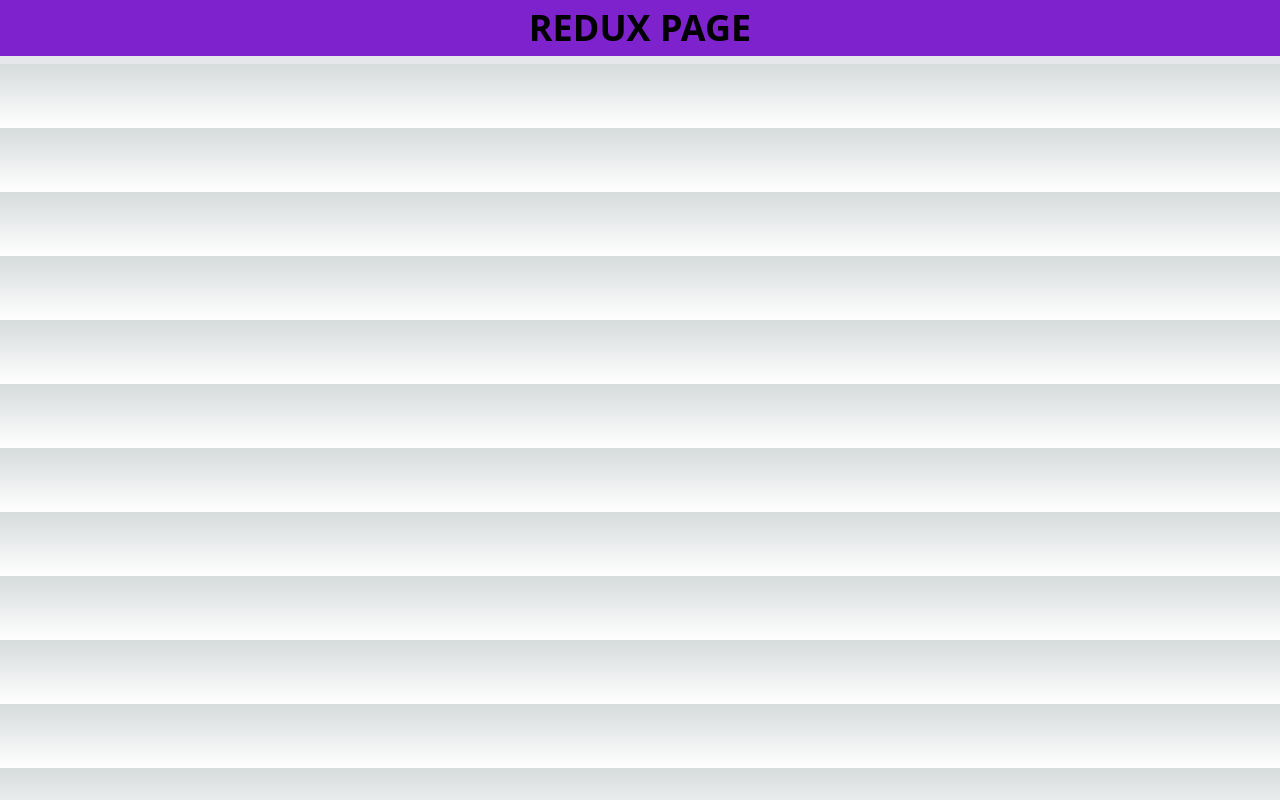
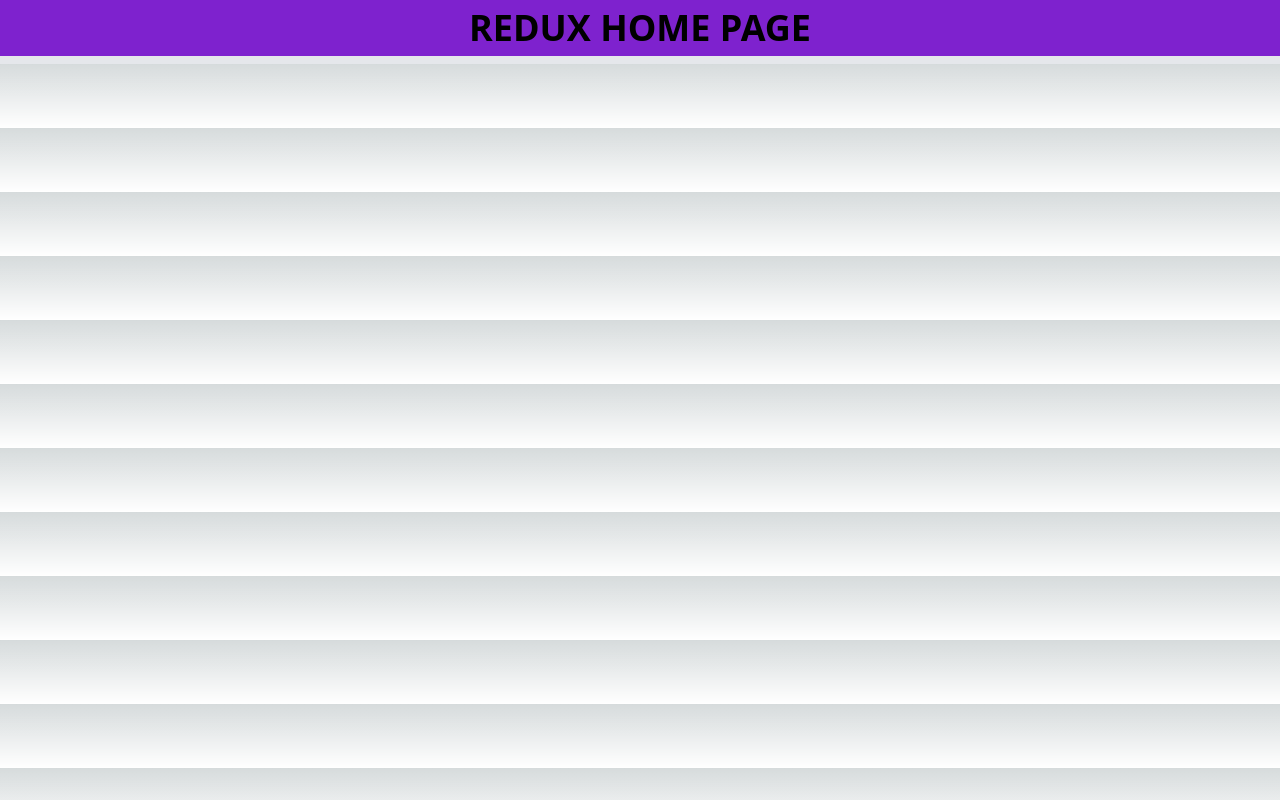
Before and after one commit to PouryaSoleimani/REDUX, a Next.js app: page / in a window 1280 px wide. Built offline with nearby package versions, Linux system fonts and the light colour scheme.

Commit message:
Getting Started

```diff
--- a/pages/index.tsx
+++ b/pages/index.tsx
@@ -2,7 +2,7 @@
 export default function Home() {
   return (
     <main>
-      <h1 className="py-2 text-4xl font-extrabold bg-purple-700 text-center border-b-8">REDUX PAGE</h1>
+      <h1 className="py-2 text-4xl font-extrabold bg-purple-700 text-center border-b-8">REDUX HOME PAGE</h1>
     </main>
   );
 }
```
